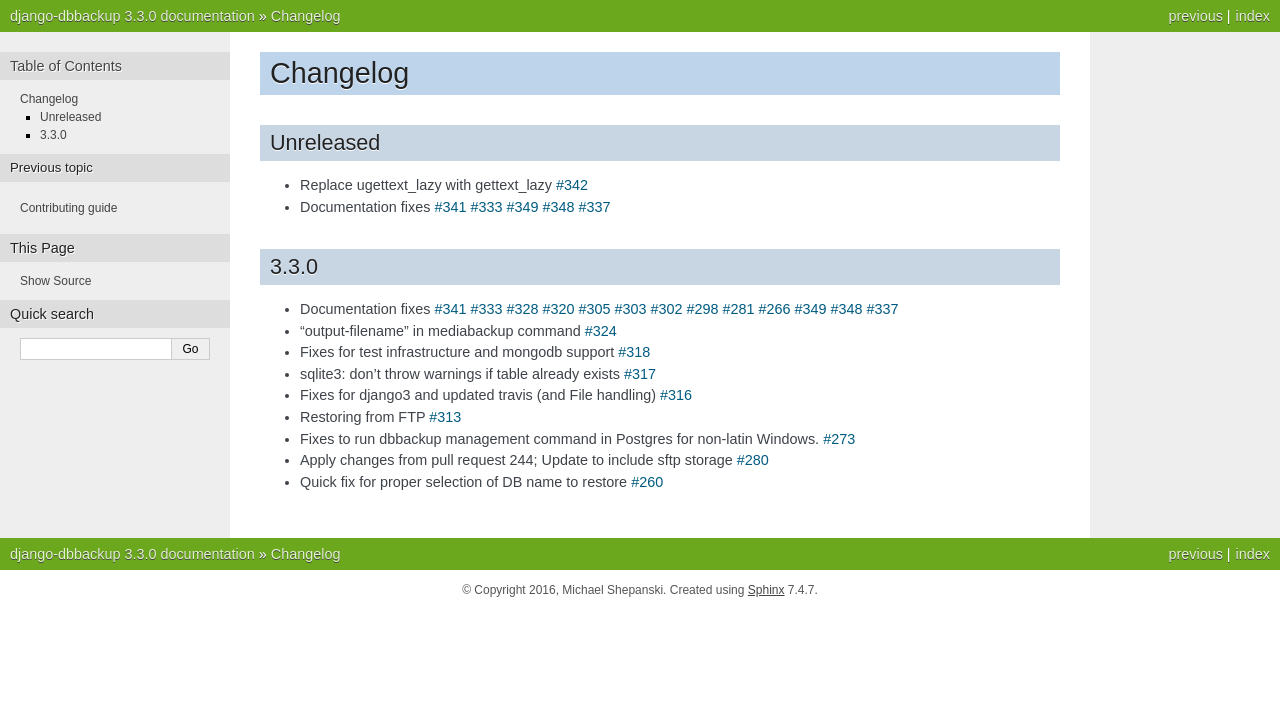
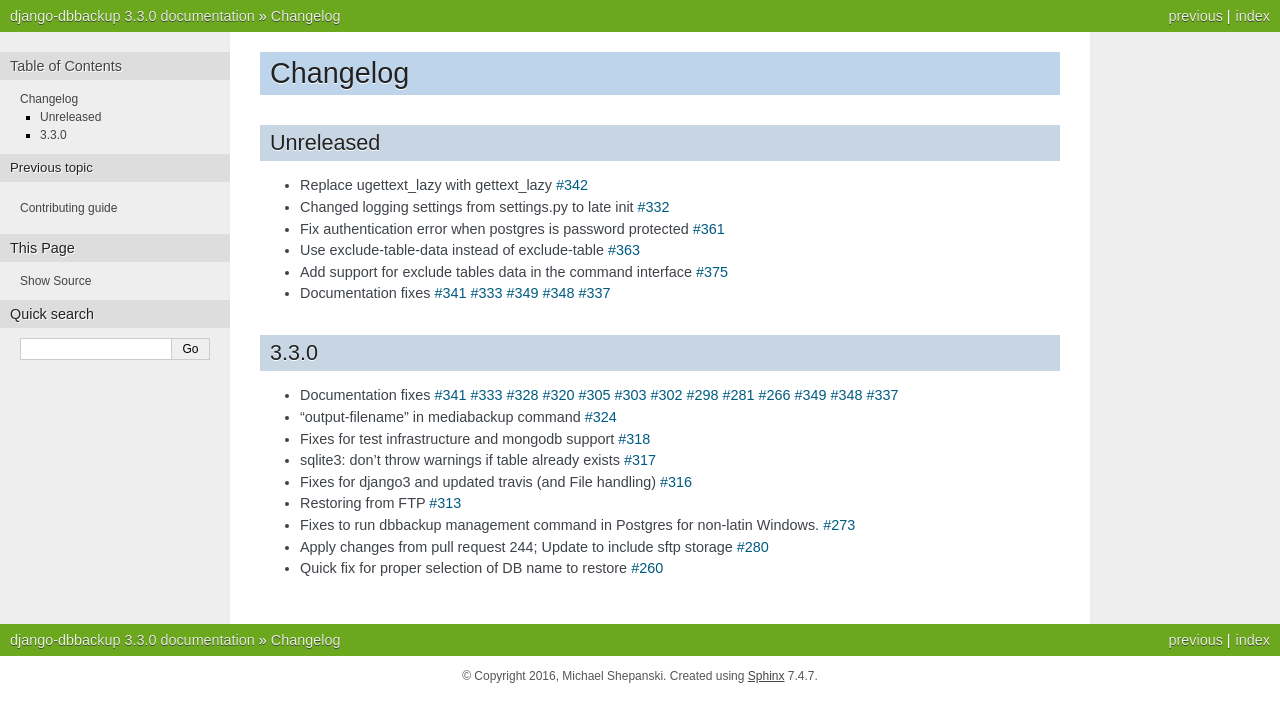
Before and after one commit to jazzband/django-dbbackup, a Sphinx documentation site: the page built from docs/changelog.rst, in a window 1280 px wide. Shown: the top 722 px of the page. Built offline with Sphinx 7.4.7, drawn with Linux system fonts in a browser that asks for light colours.

Commit message:
Update CHANGELOG

```diff
--- a/docs/changelog.rst
+++ b/docs/changelog.rst
@@ -4,6 +4,10 @@
 Unreleased
 -----------
 * Replace ugettext_lazy with gettext_lazy `#342`_
+* Changed logging settings from settings.py to late init `#332`_
+* Fix authentication error when postgres is password protected `#361`_
+* Use exclude-table-data instead of exclude-table `#363`_
+* Add support for exclude tables data in the command interface `#375`_
 * Documentation fixes `#341`_ `#333`_ `#349`_ `#348`_ `#337`_
 
 
@@ -21,6 +25,10 @@
 * Quick fix for proper selection of DB name to restore `#260`_
 
 .. _`#342`: https://github.com/django-dbbackup/django-dbbackup/pull/342
+.. _`#332`: https://github.com/django-dbbackup/django-dbbackup/pull/332
+.. _`#361`: https://github.com/django-dbbackup/django-dbbackup/pull/361
+.. _`#363`: https://github.com/django-dbbackup/django-dbbackup/pull/363
+.. _`#375`: https://github.com/django-dbbackup/django-dbbackup/pull/375
 .. _`#341`: https://github.com/django-dbbackup/django-dbbackup/pull/341
 .. _`#333`: https://github.com/django-dbbackup/django-dbbackup/pull/333
 .. _`#328`: https://github.com/django-dbbackup/django-dbbackup/pull/328
```
